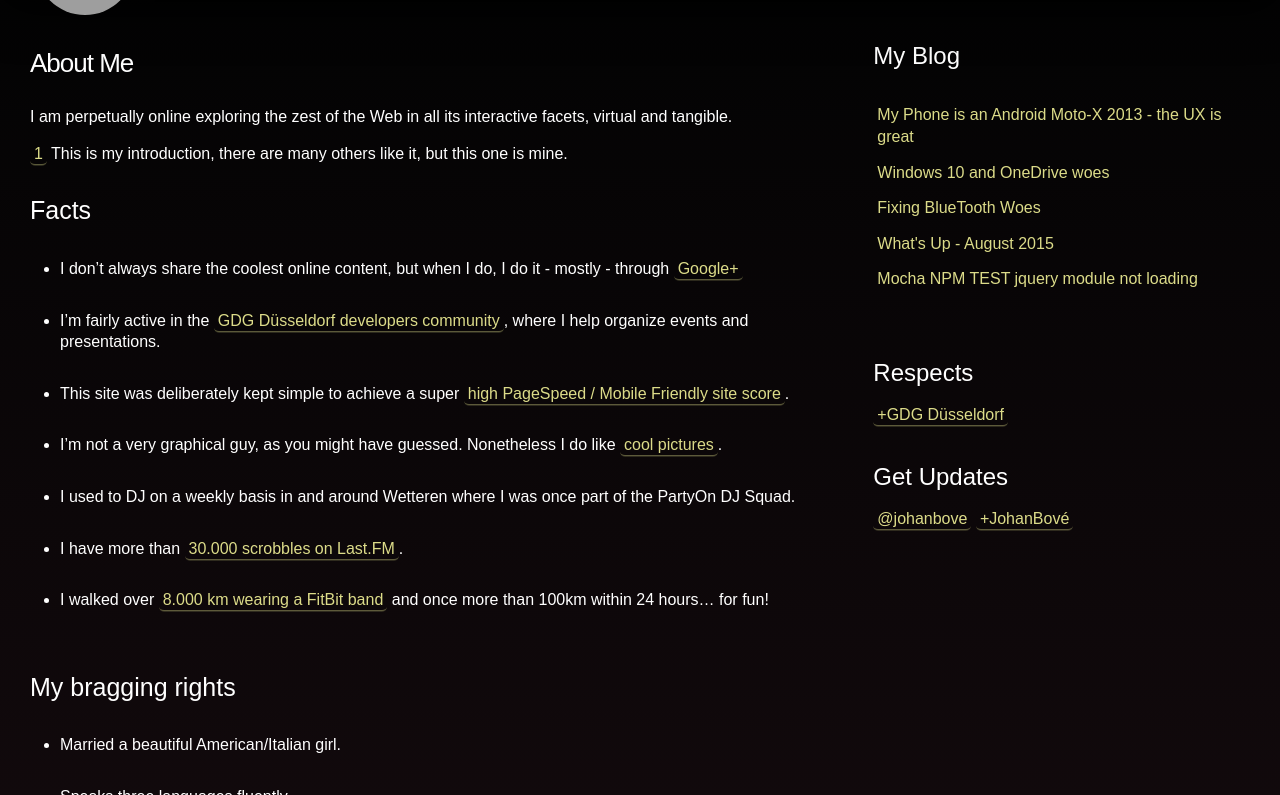
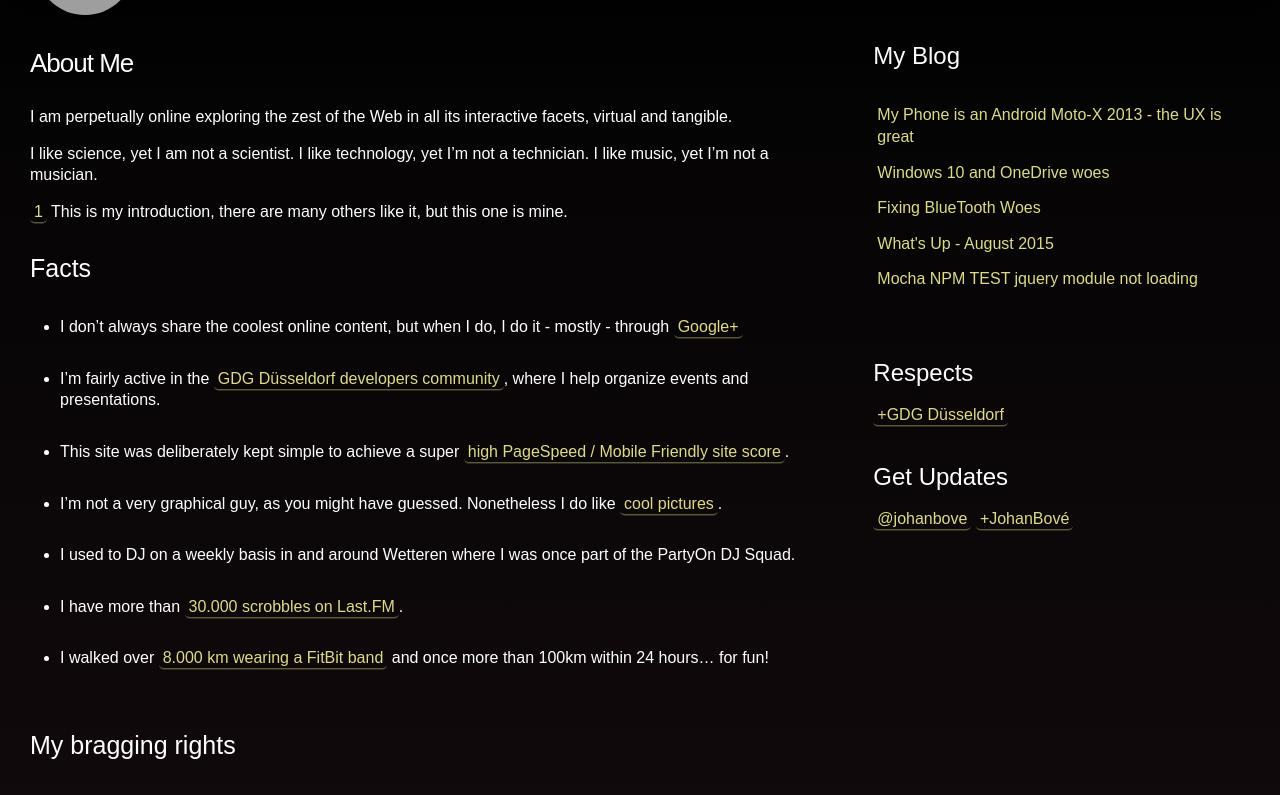
Before and after one commit to johanbove/johanbove.github.io, a Jekyll site: the page built from introduction.markdown, in a window 1280 px wide and 900 px high, cut to the strip 105-900 px from the top of the window. Built offline with Jekyll 4.4.1, drawn with Linux system fonts in a browser that asks for light colours; grey boxes are pictures that could not be loaded.

Commit message:
Changed introduction

```diff
--- a/introduction.markdown
+++ b/introduction.markdown
@@ -6,6 +6,8 @@ desc: "More facts about Johan"
 ---
 
 I am perpetually online exploring the zest of the Web in all its interactive facets, virtual and tangible.
+
+I like science, yet I am not a scientist. I like technology, yet I'm not a technician. I like music, yet I'm not a musician.
 
 [1](http://en.wikipedia.org/wiki/Rifleman%27s_Creed) This is my introduction, there are many others like it, but this one is mine.
 
```
